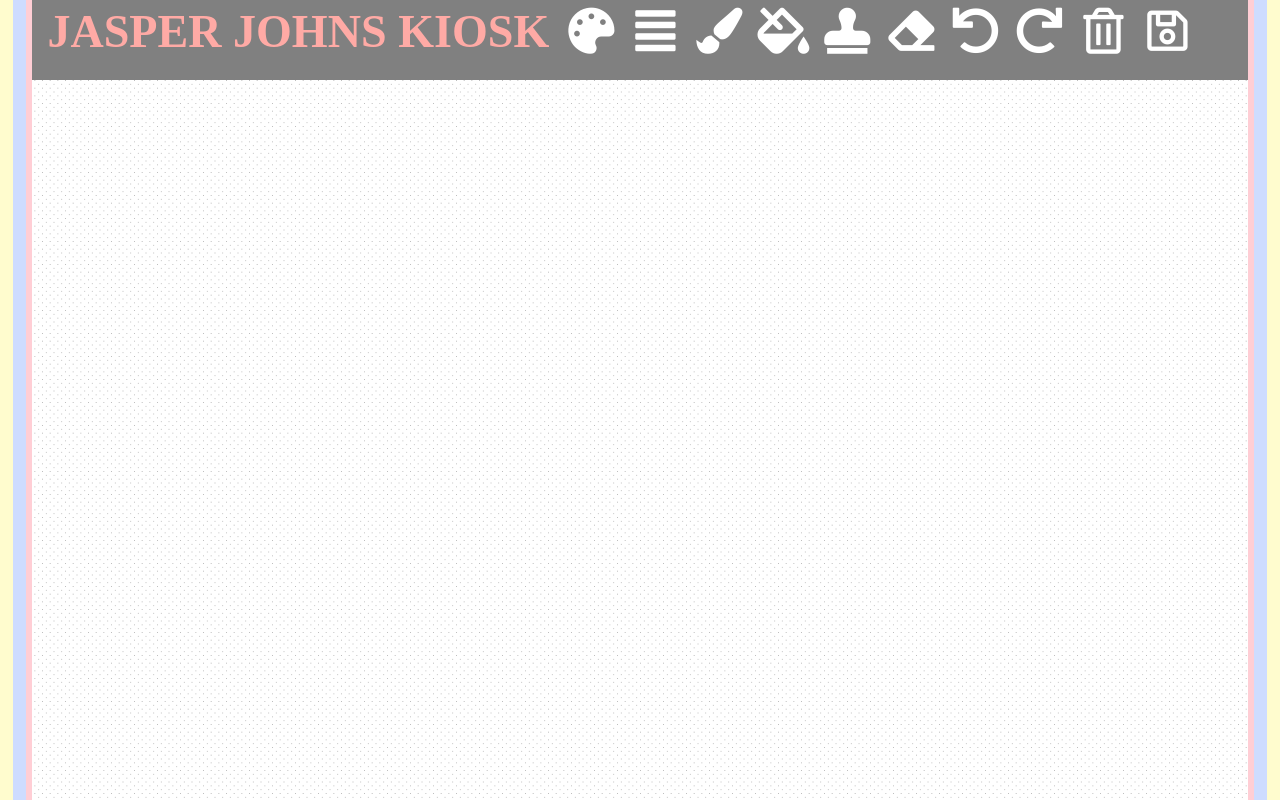
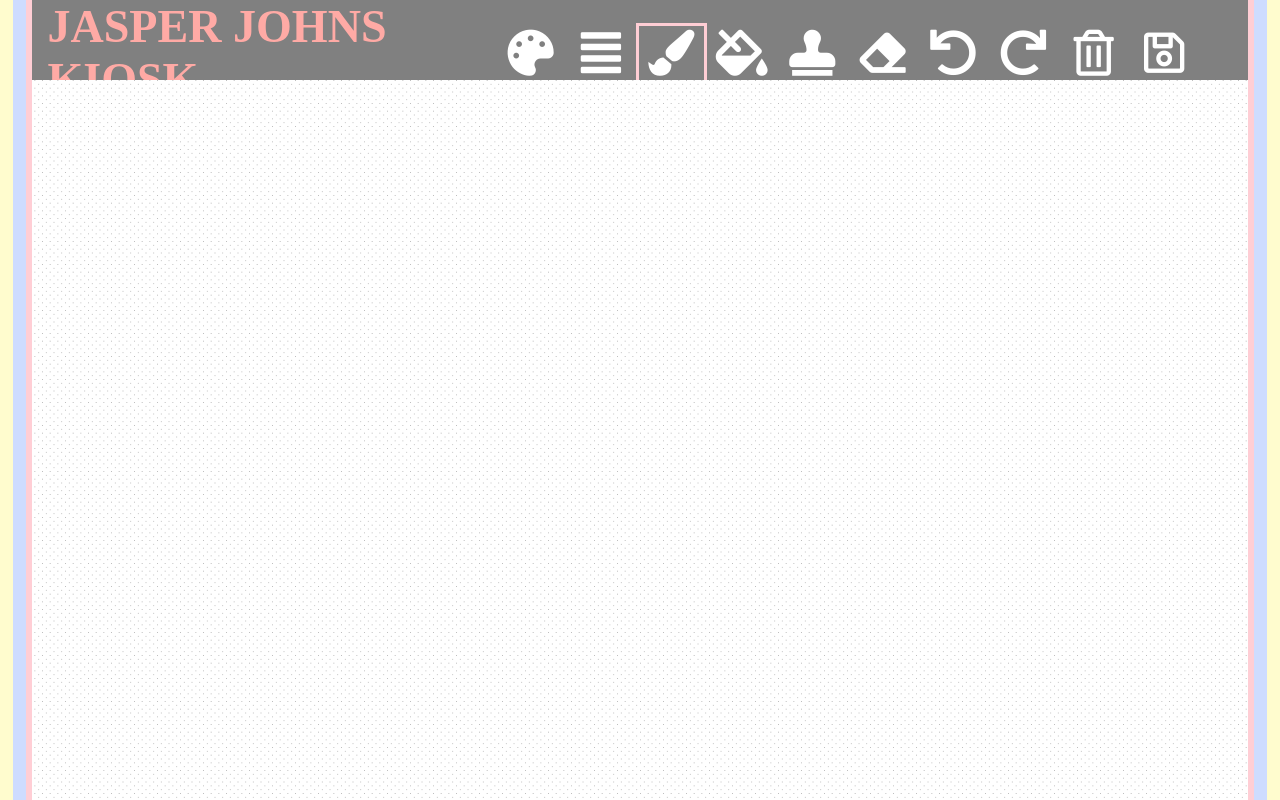
Before and after one commit to mjstu3/MJS_KJRK_FIT3157, a PHP site: page / in a window 1280 px wide. Run offline with PHP 8.4, Linux system fonts and the light colour scheme; some libraries are stand-ins or nearby versions.

Commit message:
Button highlighting and erase,undo,delete functionality works

```diff
--- a/src/css/style.css
+++ b/src/css/style.css
@@ -21,7 +21,6 @@
 h1{
     color: #ffaaa5;
     font-size: 3.6vw;
-    padding-top: 5px;
 }
 
 body {
@@ -64,26 +63,34 @@
     grid-template-rows: 10% 90%;
 }
 
-.toolbar {
+.header {
     display: grid;
-    grid-template-columns: 40vw 5vw 5vw 5vw 5vw 5vw 5vw 5vw 5vw 5vw 5vw;
+    grid-template-columns: 35vw 55vw;
     width: 97.5%;
     height: 100%;
     padding-left: 1vw;
     justify-content: center;
+    align-items: center;
+}
 
+.toolbar {
+    display: grid;
+    grid-template-columns: 5.5vw 5.5vw 5.5vw 5.5vw 5.5vw 5.5vw 5.5vw 5.5vw 5.5vw 5.5vw;
+    justify-content: center;
+    align-items: center;
+    transition: all 0.5s;
 }
 
 .icon {
-    padding-top: 1vh;
+    padding: 0.5vh;
     text-align: center;
-}
-
-.icon > i {
     color: white;
     text-decoration: none;
     font-size: 3.6vw;
+}
 
+.toolbar .active {
+    border: 3px solid #ffced5;
 }
 
 #canvas {
--- a/src/index.html
+++ b/src/index.html
@@ -14,21 +14,22 @@
         <div class="accent accent-blue"></div>
         <div class="accent accent-red"></div>
         <div class="middle">
-            <div class="toolbar">
+            <div class="header">
                 <div class="title">
                     <h1>JASPER JOHNS KIOSK</h1>
                 </div>
-                <div class="icon"><i class="fas fa-palette"></i></div>
-                <div class="icon"><i class="fas fa-align-justify"></i></div>
-                <div class="icon"><i class="fas fa-paint-brush"></i></div>
-                <div class="icon"><i class="fas fa-fill-drip"></i></div>
-                <div class="icon"><i class="fas fa-stamp"></i></div>
-                <div class="icon" data-mode="erase"><i class="fas fa-eraser"></i></div>
-                <div class="icon" data-action="undo"><i class="fas fa-undo"></i></div>
-                <div class="icon" data-action="redo"><i class="fas fa-redo"></i></div>
-                <div class="icon" data-action="delete"><i class="far fa-trash-alt"></i></div>
-                <div class="icon" data-action="save"><i class="far fa-save"></i></div>
-
+                <div class="toolbar" id="toolbar">
+                    <i class="icon fas fa-palette"></i>
+                    <i class="icon fas fa-align-justify"></i>
+                    <i class="icon fas fa-paint-brush active" data-mode="brush"></i>
+                    <i class="icon fas fa-fill-drip" data-mode="fill"></i>
+                    <i class="icon fas fa-stamp" data-mode="stamp"></i>
+                    <i class="icon fas fa-eraser" data-mode="erase"></i>
+                    <i class="icon fas fa-undo" data-action="undo"></i>
+                    <i class="icon fas fa-redo" data-action="redo"></i>
+                    <i class="icon far fa-trash-alt" data-action="delete"></i>
+                    <i class="icon far fa-save" data-action="save"></i>
+                </div>
             </div>
             <div><canvas id="canvas" height="920" width="1840"></canvas></div>
         </div>
--- a/src/js/script.js
+++ b/src/js/script.js
@@ -21,13 +21,10 @@
 //window.addEventListener('resize', resizeCanvas, false);
 window.addEventListener( 'mouseup', stop );
 window.addEventListener( 'touchend', stop );
-//document.querySelector( '#tools' ).addEventListener( 'click', selectTool );
-//document.querySelector( '#colors' ).addEventListener( 'click', selectTool );
+document.querySelector( '#toolbar' ).addEventListener( 'click', selectTool );
 
-console.log(canvas.width);
-console.log(canvas.height);
-console.log(canvas.offsetLeft);
-console.log(canvas.offsetTop);
+
+console.log(document.querySelectorAll( '.icon' ));
 
 // Functions
 function clearCanvas() {
@@ -58,12 +55,14 @@
     updateCanvas();
   }
 }
-/*
+
 function highlightButton( button ) {
-  var buttons = button.parentNode.querySelectorAll( 'img' );
+  var buttons = button.parentNode.querySelectorAll( 'i' );
+    console.log(buttons);
   buttons.forEach( function( element ){ element.classList.remove( 'active' ) } );
   button.classList.add( 'active' );
-}*/
+
+}
 
 function renderLine() {
   for ( var i = 0, length = linePoints.length; i < length; i++ ) {
@@ -94,17 +93,18 @@
   if ( canvasState.length > 25 ) canvasState.length = 25;
   undoButton.classList.remove( 'disabled' );
 }
-/*
+
 function selectTool( e ) {
+    console.log('ggg');
   if ( e.target === e.currentTarget ) return;
-  if ( !e.target.dataset.action ) highlightButton( e.target );
+  if ( e.target.dataset.mode ) highlightButton( e.target );
   toolSize = e.target.dataset.size || toolSize;
   toolMode = e.target.dataset.mode || toolMode;
   toolColor = e.target.dataset.color || toolColor;
   if ( e.target === undoButton ) undoState();
   if ( e.target.dataset.action == 'delete' ) clearCanvas();
 }
-*/
+
 function stop( e ) {
   if ( e.which === 1 || e.type === 'touchend') {
     window.removeEventListener( 'mousemove', draw );
```
